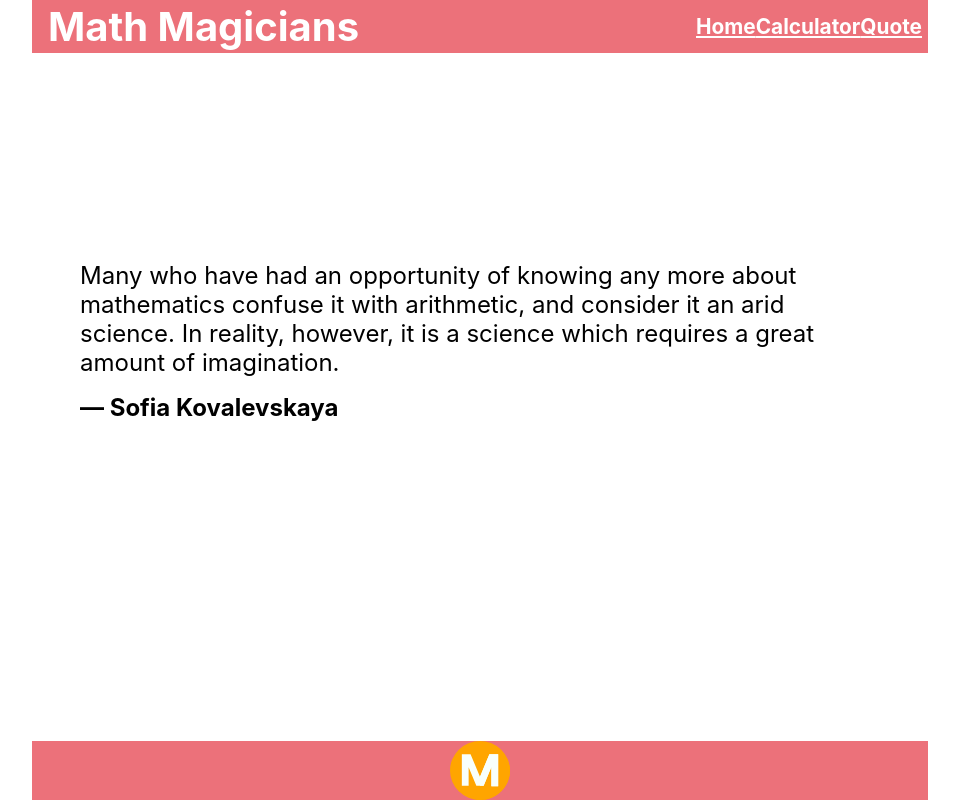
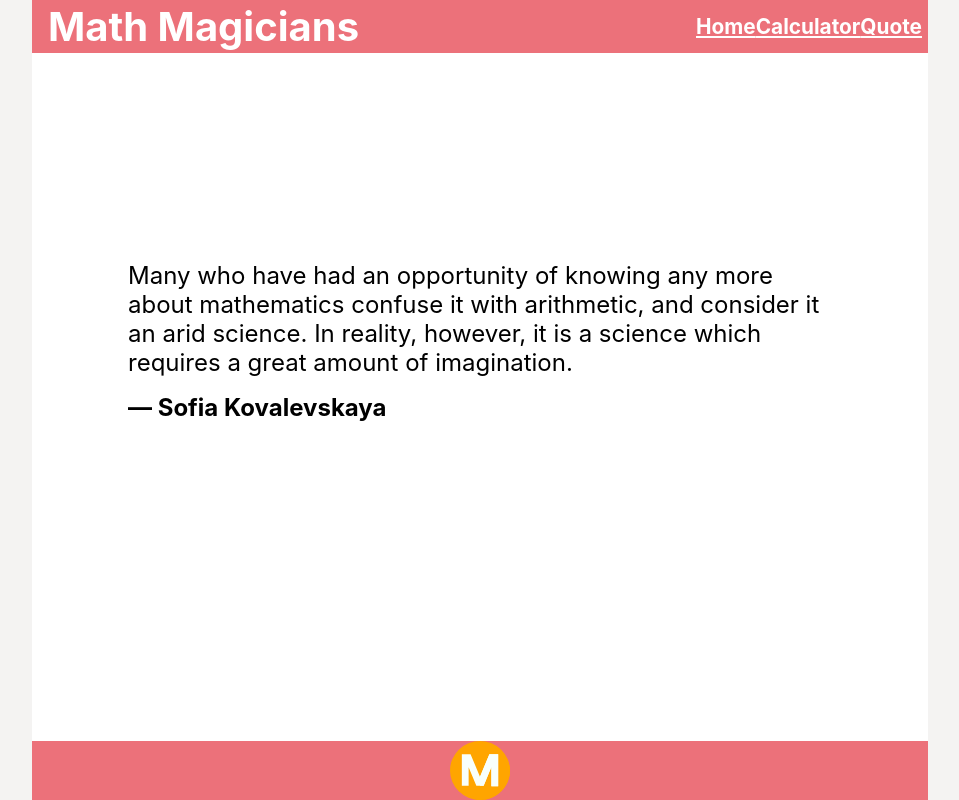
Before and after one commit to AlduLonghi/calculator-react, a React (Create React App) app: page /quote in a window 1280 px wide. Shown: the whole page, without its empty margins (160-1119 px from the left). Built offline with nearby package versions, Linux system fonts and the light colour scheme.

Commit message:
Add style to footer

```diff
--- a/src/style/App.css
+++ b/src/style/App.css
@@ -7,6 +7,7 @@
   width: 70%;
   padding: 0;
   height: 100vh;
+  background-color: #fff;
 }
 
 nav {
@@ -124,8 +125,8 @@
 .quote-container {
   height: 40rem;
   justify-content: center;
-  padding-top: 10rem;
   font-size: 1.5rem;
+  padding: 10rem 3rem 0;
 }
 
 .quote-container p {
--- a/src/style/index.css
+++ b/src/style/index.css
@@ -22,6 +22,7 @@
   -moz-osx-font-smoothing: grayscale;
   display: flex;
   justify-content: center;
+  background-color: #f4f3f2;
 }
 
 code {
```
Also changed, not shown: 1 other file (tests, documents, lock files or other folders).
